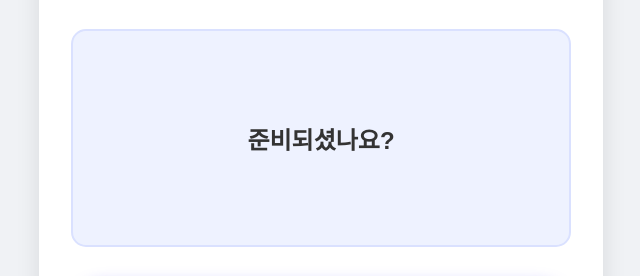
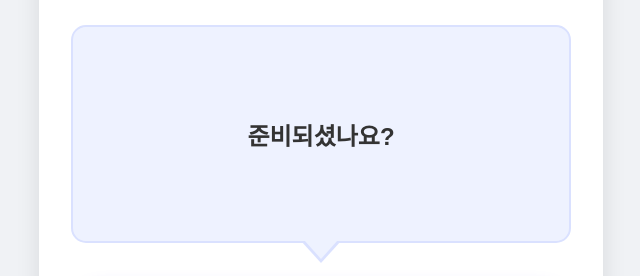
Before and after one commit to loco9939/random-question-game, a plain HTML site: page index.html in a window 1280 px wide. Shown: the part 259-535 px from the top of the page, 319-959 px from the left. Drawn offline with Linux system fonts and the light colour scheme.

Commit message:
feat: 말풍선 모양 수정

```diff
--- a/index.html
+++ b/index.html
@@ -80,7 +80,34 @@
             margin-bottom: 2rem;
             border: 2px solid #dae1ff;
             word-break: keep-all;
-            transition: transform 0.1s;
+            /* transition: transform 0.1s; removed to prevent bubble movement */
+            position: relative;
+            margin-bottom: 2.5rem;
+            /* 꼬리 공간 확보 */
+        }
+
+        /* 말풍선 꼬리 (테두리) */
+        .question-box::before {
+            content: '';
+            position: absolute;
+            bottom: -22px;
+            left: 50%;
+            transform: translateX(-50%);
+            border-style: solid;
+            border-width: 22px 20px 0;
+            border-color: #dae1ff transparent transparent transparent;
+        }
+
+        /* 말풍선 꼬리 (배경색 위) */
+        .question-box::after {
+            content: '';
+            position: absolute;
+            bottom: -18px;
+            left: 50%;
+            transform: translateX(-50%);
+            border-style: solid;
+            border-width: 19px 17px 0;
+            border-color: #eef2ff transparent transparent transparent;
         }
 
         /* 뽑기 버튼 */
@@ -357,7 +384,9 @@
 
         <h1 id="main-title">랜덤 질문 게임</h1>
 
-        <div class="question-box" id="display-area">준비되셨나요?</div>
+        <div class="question-box">
+            <div id="display-area" style="width:100%; text-align:center;">준비되셨나요?</div>
+        </div>
         <button class="btn-draw" onclick="pickQuestion()">질문 뽑기!</button>
     </div>
 
```
